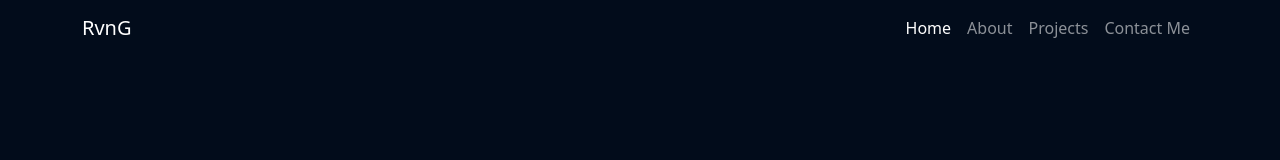
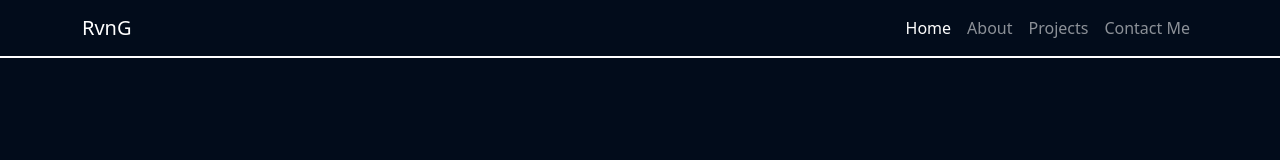
Before and after one commit to Hapidr/coba-deh, a plain HTML site: page index.html in a window 1280 px wide. Drawn offline with nearby package versions, Linux system fonts and the light colour scheme.

Commit message:
add border bottom on navbar

```diff
--- a/index.html
+++ b/index.html
@@ -12,7 +12,11 @@
     />
   </head>
   <body style="background-color: #020c1b">
-    <nav class="navbar navbar-expand-lg navbar-dark">
+    <nav
+      class="navbar navbar-expand-lg navbar-dark"
+      id="navbar"
+      style="border-bottom: 2px solid white"
+    >
       <div class="container">
         <a class="navbar-brand" href="#">RvnG</a>
         <button
```
